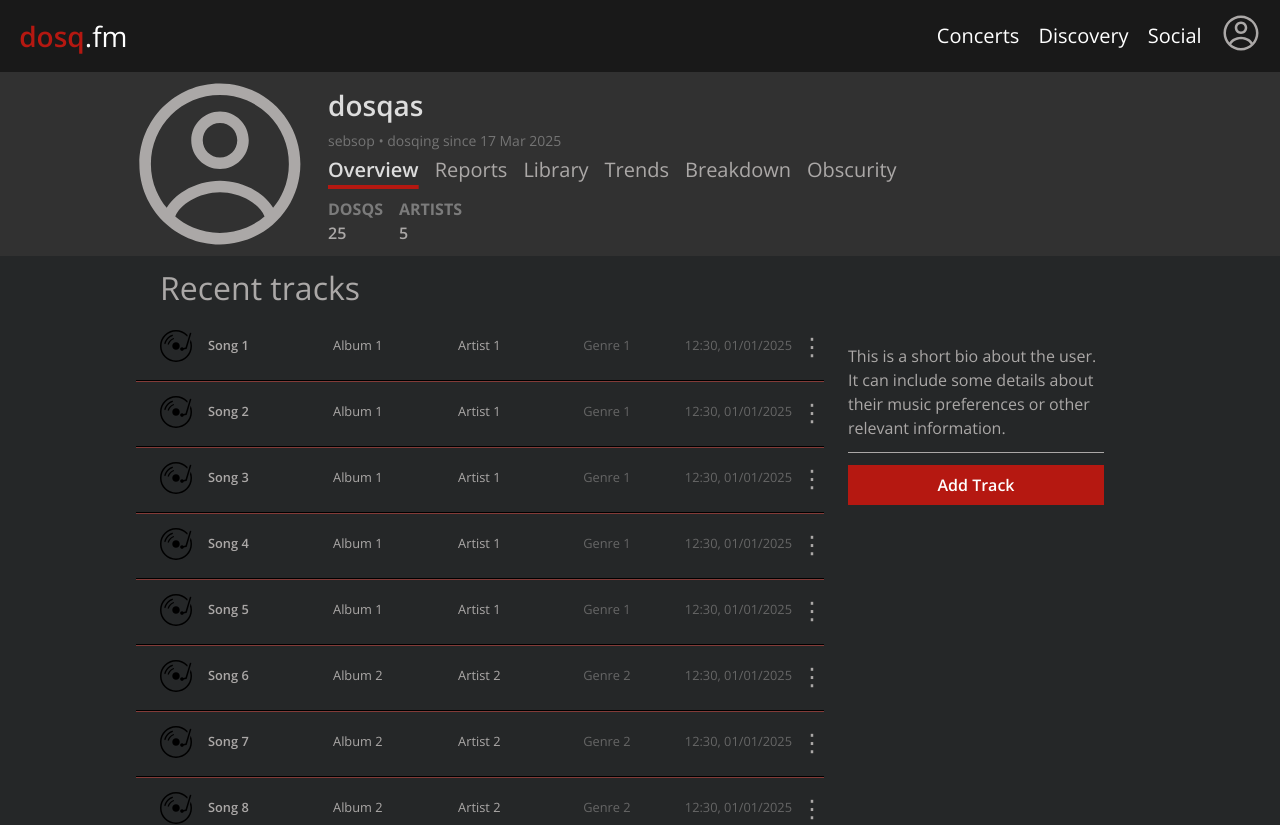
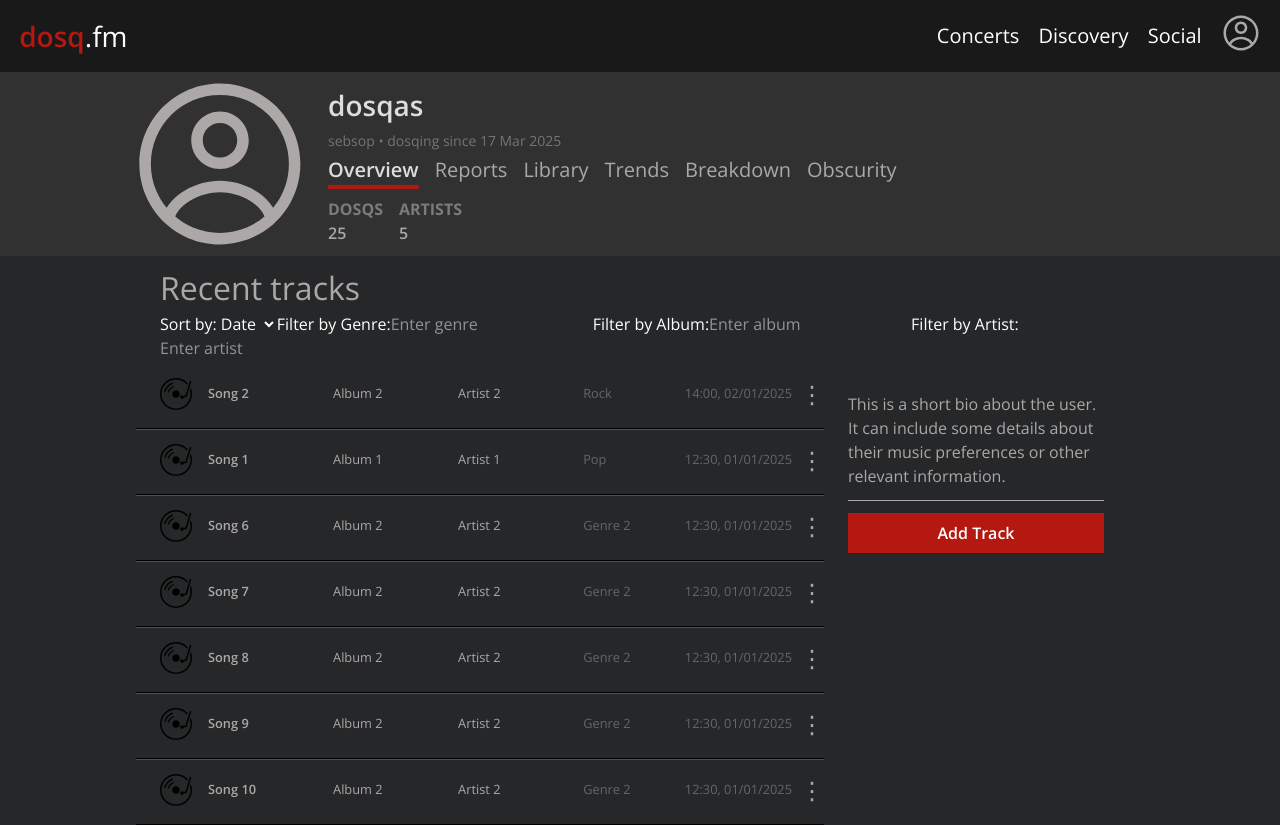
Before and after one commit to dosqas/dosq.fm-lite, a Next.js app: page /profile in a window 1280 px wide. Shown: the top 825 px of the page. Built offline with nearby package versions, Linux system fonts and the light colour scheme.

Commit message:
Added sort/filter. ( Will 100% change it in the future)

```diff
--- a/src/components/ProfileContent.tsx
+++ b/src/components/ProfileContent.tsx
@@ -14,44 +14,17 @@ const ProfileContent: React.FC = () => {
       title: "Song 1",
       artist: "Artist 1",
       album: "Album 1",
-      genre: "Genre 1",
+      genre: "Pop",
       dateListened: "12:30, 01/01/2025",
     },
     {
       id: 2,
-      albumCover: '/images/vinyl-icon.svg',
-      title: 'Song 2',
-      artist: 'Artist 1',
-      album: 'Album 1',
-      genre: 'Genre 1',
-      dateListened: "12:30, 01/01/2025",
-    },
-    {
-      id: 3,
-      albumCover: '/images/vinyl-icon.svg',
-      title: 'Song 3',
-      artist: 'Artist 1',
-      album: 'Album 1',
-      genre: 'Genre 1',
-      dateListened: "12:30, 01/01/2025",
-    },
-    {
-      id: 4,
-      albumCover: '/images/vinyl-icon.svg',
-      title: 'Song 4',
-      artist: 'Artist 1',
-      album: 'Album 1',
-      genre: 'Genre 1',
-      dateListened: "12:30, 01/01/2025",
-    },
-    {
-      id: 5,
-      albumCover: '/images/vinyl-icon.svg',
-      title: 'Song 5',
-      artist: 'Artist 1',
-      album: 'Album 1',
-      genre: 'Genre 1',
-      dateListened: "12:30, 01/01/2025",
+      albumCover: "/images/vinyl-icon.svg",
+      title: "Song 2",
+      artist: "Artist 2",
+      album: "Album 2",
+      genre: "Rock",
+      dateListened: "14:00, 02/01/2025",
     },
     {
       id: 6,
@@ -248,6 +221,13 @@ const ProfileContent: React.FC = () => {
     year: string;
   } | null>(null);
 
+  const [sortCriteria, setSortCriteria] = useState<"title" | "artist" | "date">(
+    "date"
+  );
+  const [filterGenre, setFilterGenre] = useState<string>("");
+  const [filterAlbum, setFilterAlbum] = useState<string>("");
+  const [filterArtist, setFilterArtist] = useState<string>("");
+
   const addSong = (newSong: {
     title: string;
     artist: string;
@@ -311,7 +291,9 @@ const ProfileContent: React.FC = () => {
   const handleEditSong = (id: number) => {
     const song = songs.find((song) => song.id === id);
     if (song) {
-      const { hour, minute, day, month, year } = parseDateListened(song.dateListened);
+      const { hour, minute, day, month, year } = parseDateListened(
+        song.dateListened
+      );
       setSongToEdit({
         id: song.id,
         title: song.title,
@@ -327,12 +309,88 @@ const ProfileContent: React.FC = () => {
     }
   };
 
+  // Sort and filter songs
+  const sortedAndFilteredSongs = songs
+    .filter((song) =>
+      filterGenre ? song.genre.toLowerCase() === filterGenre.toLowerCase() : true
+    )
+    .filter((song) =>
+      filterAlbum ? song.album.toLowerCase().includes(filterAlbum.toLowerCase()) : true
+    )
+    .filter((song) =>
+      filterArtist ? song.artist.toLowerCase().includes(filterArtist.toLowerCase()) : true
+    )
+    .sort((a, b) => {
+      if (sortCriteria === "title") {
+        return a.title.localeCompare(b.title);
+      } else if (sortCriteria === "artist") {
+        return a.artist.localeCompare(b.artist);
+      } else if (sortCriteria === "date") {
+        const dateA = new Date(
+          Number(parseDateListened(a.dateListened).year),
+          Number(parseDateListened(a.dateListened).month) - 1,
+          Number(parseDateListened(a.dateListened).day),
+          Number(parseDateListened(a.dateListened).hour),
+          Number(parseDateListened(a.dateListened).minute)
+        );
+        const dateB = new Date(
+          Number(parseDateListened(b.dateListened).year),
+          Number(parseDateListened(b.dateListened).month) - 1,
+          Number(parseDateListened(b.dateListened).day),
+          Number(parseDateListened(b.dateListened).hour),
+          Number(parseDateListened(b.dateListened).minute)
+        );
+        return dateB.getTime() - dateA.getTime(); // Sort by most recent first
+      }
+      return 0;
+    });
+
   return (
     <main className="profile-content">
       <p className="profile-content-title">Recent tracks</p>
+      <div className="profile-content-controls" style={{ color: "white" }}>
+        <label>
+          Sort by:
+          <select
+            value={sortCriteria}
+            onChange={(e) => setSortCriteria(e.target.value as "title" | "artist" | "date")}
+          >
+            <option value="date">Date</option>
+            <option value="title">Title</option>
+            <option value="artist">Artist</option>
+          </select>
+        </label>
+        <label>
+          Filter by Genre:
+          <input
+            type="text"
+            placeholder="Enter genre"
+            value={filterGenre}
+            onChange={(e) => setFilterGenre(e.target.value)}
+          />
+        </label>
+        <label>
+          Filter by Album:
+          <input
+            type="text"
+            placeholder="Enter album"
+            value={filterAlbum}
+            onChange={(e) => setFilterAlbum(e.target.value)}
+          />
+        </label>
+        <label>
+          Filter by Artist:
+          <input
+            type="text"
+            placeholder="Enter artist"
+            value={filterArtist}
+            onChange={(e) => setFilterArtist(e.target.value)}
+          />
+        </label>
+      </div>
       <div className="profile-content-grid">
         <ProfileSongsCol
-          songs={songs}
+          songs={sortedAndFilteredSongs}
           onUpdateSong={handleEditSong}
           onDeleteSong={deleteSong}
         />
```
